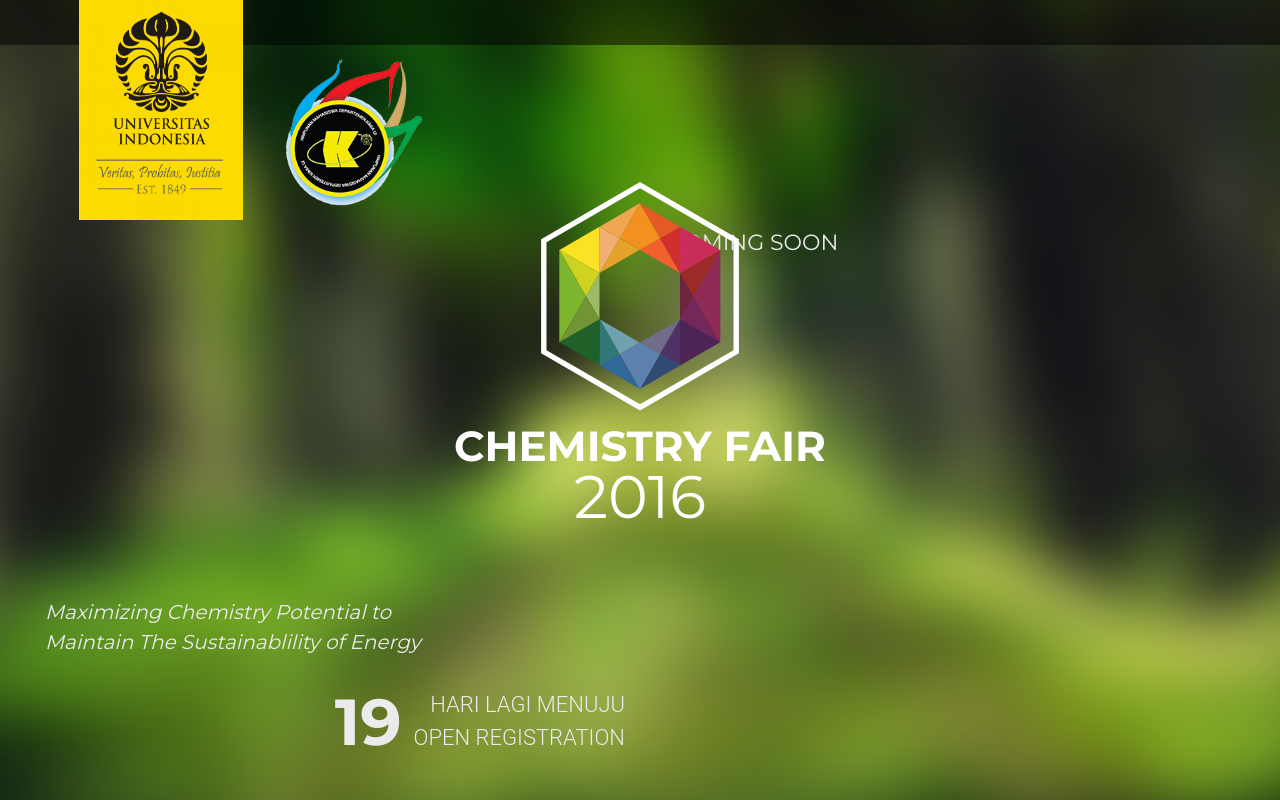
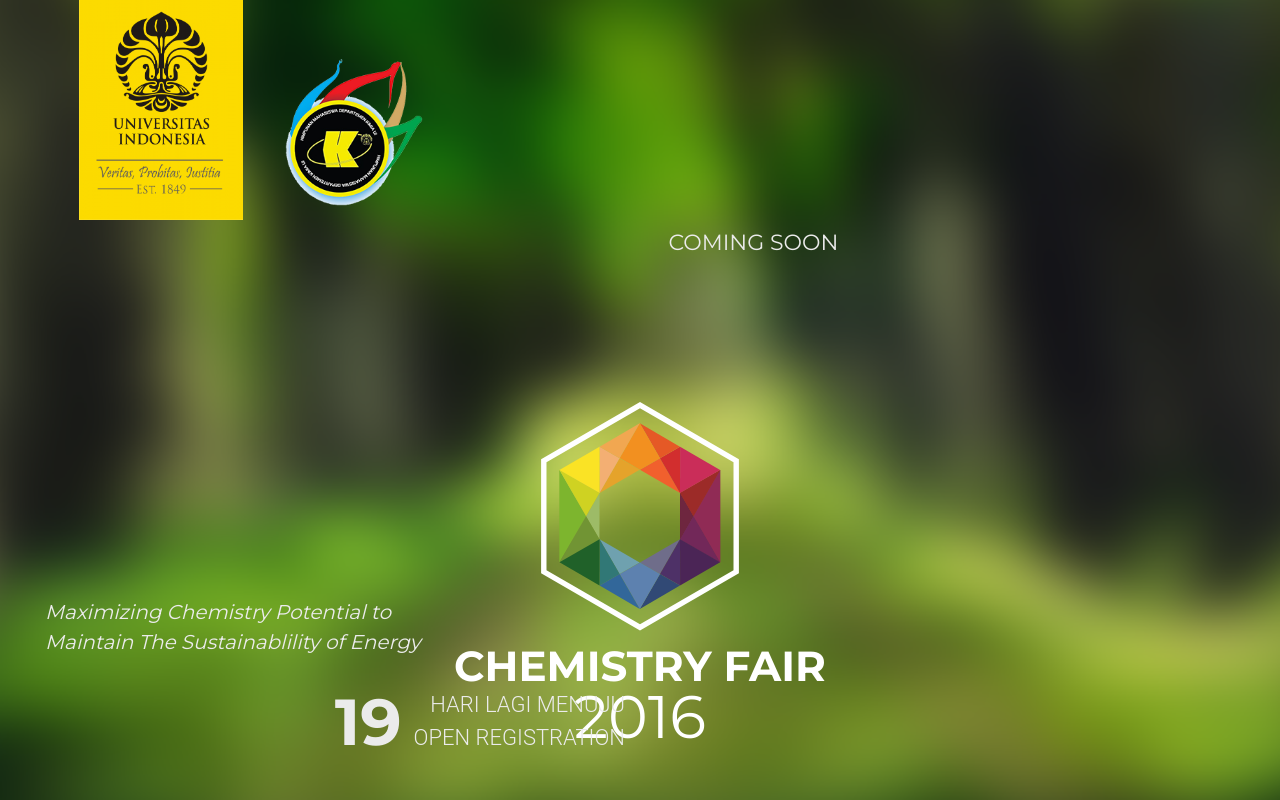
Before and after one commit to webforceindonesia/chemistryfairUI, a CodeIgniter app: page /chemistryfairui/ in a window 1280 px wide. Run offline with CodeIgniter, Linux system fonts and the light colour scheme; some libraries are stand-ins or nearby versions.

Commit message:
Fixed header and landing html

```diff
--- a/application/views/landing_page.php
+++ b/application/views/landing_page.php
@@ -1,3 +1,6 @@
+<?php
+defined('BASEPATH') OR exit('No direct script access allowed');
+?>
 <html>
     <head>
 
@@ -8,10 +11,8 @@
         <link rel="stylesheet" type="text/css" href="<?php echo base_url() ?>/css/bootstrap-theme.min.css">
         <link rel="stylesheet" type="text/css" href="<?php echo base_url() ?>/css/bootstrap.min.css">
         <link rel="stylesheet" type="text/css" href="<?php echo base_url() ?>/css/qunit.css">
-        <link rel="stylesheet" type="text/css" href="<?php echo base_url() ?>/css/comingsoon.css">
+        <link rel="stylesheet" type="text/css" href="<?php echo base_url() ?>/css/style.css">
         <link rel="stylesheet" type="text/css" href="<?php echo base_url() ?>/css/media.css">
-        <link href='https://fonts.googleapis.com/css?family=Montserrat:400,700' rel='stylesheet' type='text/css'>
-
         <script type="text/javascript" src="<?php echo base_url() ?>/js/jquery-2.0.2.js"></script>
         <script type="text/javascript" src="<?php echo base_url() ?>/js/bootstrap.min.js"></script>
         <script type="text/javascript" src="<?php echo base_url() ?>/js/qunit.js"></script>
@@ -25,29 +26,17 @@
         ---- Do Not Attempt to Duplicate --
         ---------------------------------->
 
-        <style>
-            @media (max-width:995px)
-            {
-                .logo_univ
-                {
-                    display:none;
-                }
-            }
-        </style>
-
     </head>
-
     <body>
-        <div class="logo-cf-header-container-small mobile-only">
-
+        <div class="logo-cf-comingsoon-container-small">
             <img src="<?php echo base_url() ?>images/bigLogo.svg">
             <div>
                 <p>CHEMISTRY FAIR<br/><span>2016</span></p>
             </div>
         </div>
         <div id="top-bar">
-            <div id="logo-univ-header-container" class="col-md-2">
-                <img id="logo-univ-header" src="<?php echo base_url() ?>/images/logoui.png">
+            <div id="logo-univ-comingsoon-container" class="col-md-2">
+                <img id="logo-univ-comingsoon" src="<?php echo base_url() ?>/images/logo_univ_box.png">
                 <img id="logo-hmd" src="<?php echo base_url() ?>images/HMD-Kimia.png">
             </div>
             <div class="col-md-8">
@@ -55,7 +44,7 @@
             </div>
         </div>
 
-        <div class="logo-cf-header-container">
+        <div class="logo-cf-comingsoon-container">
             <img src="<?php echo base_url() ?>images/bigLogo.svg">
             <div>
                 <p>CHEMISTRY FAIR<br/><span>2016</span></p>
@@ -80,3 +69,5 @@
                 </div>
             </div>
         </div>
+    </body>
+</html>
```
Also changed, not shown: application/views/templates/header.php (+12 -12 lines).
